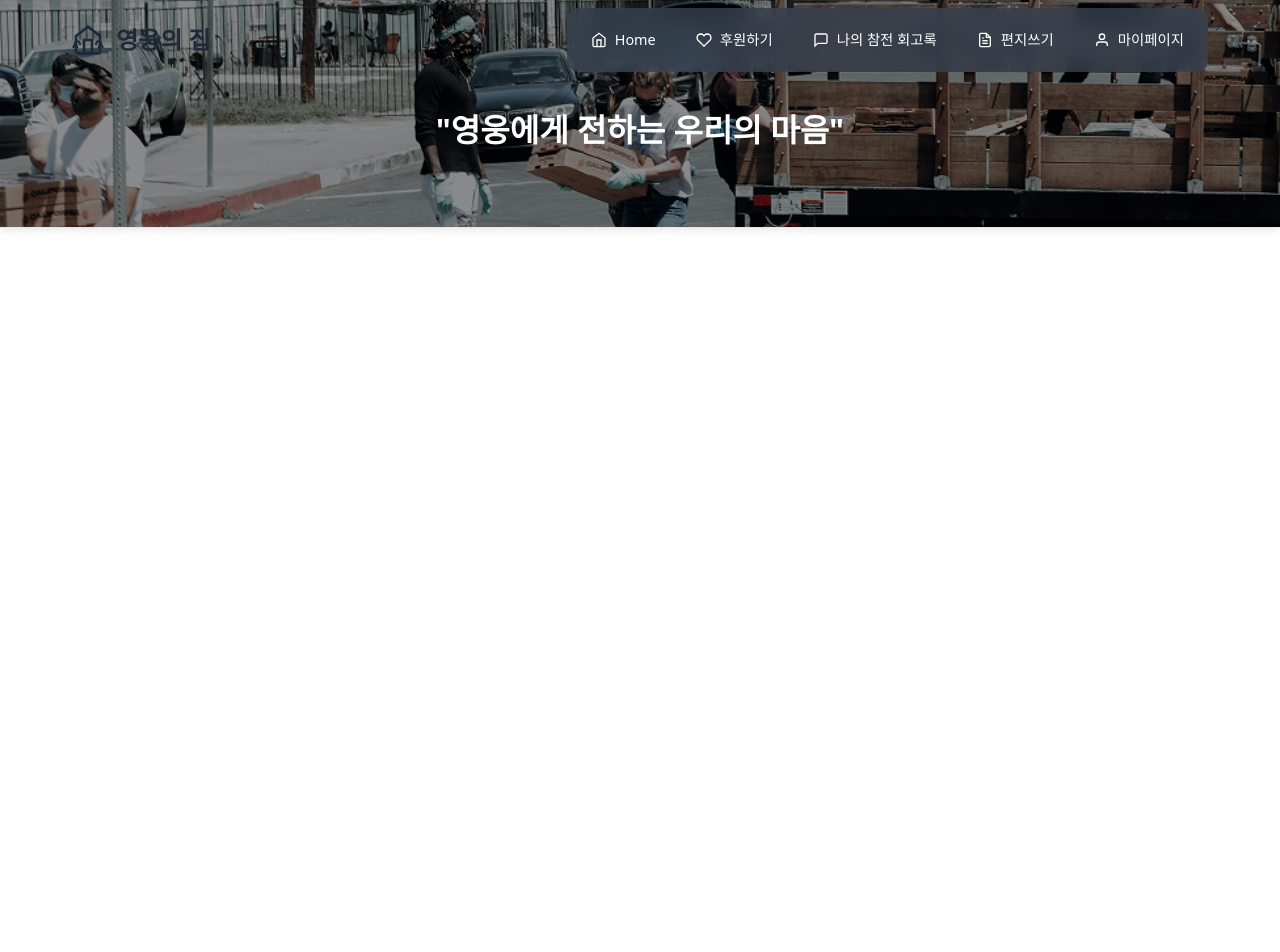
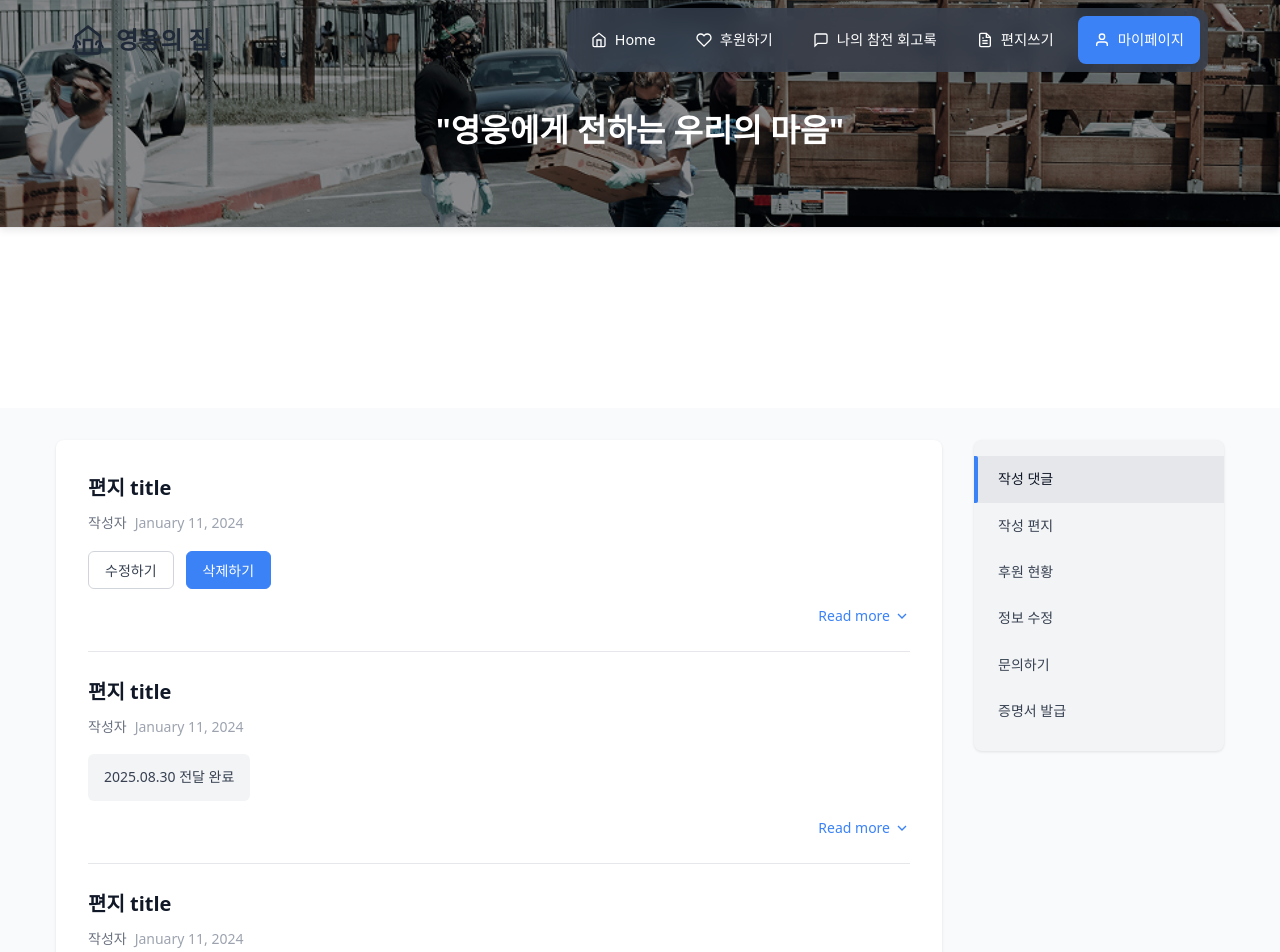
Before and after one commit to 9oormthon-univ/2025_SEASONTHON_TEAM_93_FE, a React (Vite) app: page /mypage in a window 1280 px wide. Shown: the top 952 px of the page. Before the commit the page ends 800 px from the top, so only its background shows below. Built offline with nearby package versions, Linux system fonts and the light colour scheme.

Commit message:
feat: 마이 페이지 UI 구현

```diff
--- a/src/App.tsx
+++ b/src/App.tsx
@@ -5,6 +5,7 @@ import WarMemoirDetail from './components/WarMemoirDetail';
 import WriteLetter from './components/WriteLetter';
 import WriteDetail from './components/WriteDetail';
 import KakaoLogin from './components/KakaoLogin';
+import MyPage from './components/MyPage';
 import './App.css';
 
 function App() {
@@ -18,6 +19,7 @@ function App() {
           <Route path='/memoir/:id' element={<WarMemoirDetail />} />
           <Route path='/write-letter' element={<WriteLetter />} />
           <Route path='/write-detail/:id' element={<WriteDetail />} />
+          <Route path='/mypage' element={<MyPage />} />
           <Route path='/login' element={<KakaoLogin />} />
         </Routes>
       </div>
--- a/src/api/axiosConfig.ts
+++ b/src/api/axiosConfig.ts
@@ -2,7 +2,7 @@ import axios from 'axios';
 
 // 기본 axios 인스턴스 생성
 const api = axios.create({
-  baseURL: 'https://warhero.site', // 백엔드 서버 주소
+  baseURL: '/api', // Vite 프록시를 통해 백엔드에 접근
   timeout: 10000, // 10초 타임아웃
   headers: {
     'Content-Type': 'application/json',
--- a/src/components/Header.tsx
+++ b/src/components/Header.tsx
@@ -98,7 +98,10 @@ const Header = () => {
               </Link>
             </li>
             <li>
-              <a href='#' className='nav-link'>
+              <Link
+                to='/mypage'
+                className={`nav-link ${location.pathname === '/mypage' ? 'nav-link-highlighted' : ''}`}
+              >
                 <svg
                   className='nav-icon'
                   viewBox='0 0 24 24'
@@ -110,7 +113,7 @@ const Header = () => {
                   <circle cx='12' cy='7' r='4' />
                 </svg>
                 마이페이지
-              </a>
+              </Link>
             </li>
           </ul>
         </nav>
--- a/src/components/KakaoLogin.tsx
+++ b/src/components/KakaoLogin.tsx
@@ -1,9 +1,27 @@
 import './KakaoLogin.css';
+import { useEffect } from 'react';
+import { useNavigate } from 'react-router-dom';
 
 const KakaoLogin = () => {
+  const navigate = useNavigate();
+
+  // URL 파라미터에서 로그인 성공 여부 확인
+  useEffect(() => {
+    const urlParams = new URLSearchParams(window.location.search);
+    const loginSuccess = urlParams.get('login');
+
+    if (loginSuccess === 'success') {
+      // 로그인 성공 시 WarMemoir 페이지로 리다이렉트
+      navigate('/home');
+    }
+  }, [navigate]);
+
   const loginWithKakao = () => {
-    // Spring Security OAuth2 Authorization 엔드포인트로 직접 리다이렉트
-    window.location.href = 'https://warhero.site/oauth2/authorization/kakao';
+    // 개발용: 바로 WarMemoir 페이지로 이동
+    navigate('/home');
+
+    // 실제 로그인 (주석 처리)
+    // window.location.href = 'https://warhero.site/oauth2/authorization/kakao';
   };
 
   return (
--- /dev/null
+++ b/src/components/MyPage.css
@@ -0,0 +1,233 @@
+.my-page {
+  margin-top: 180px; /* 헤더 + 메시지 높이만큼 여백 */
+  min-height: calc(100vh - 180px);
+  background-color: #f9fafb;
+  padding: 2rem 0;
+}
+
+.content-container {
+  max-width: 1200px;
+  margin: 0 auto;
+  padding: 0 1rem;
+  display: flex;
+  gap: 2rem;
+}
+
+.main-content {
+  flex: 1;
+  background-color: #fff;
+  border-radius: 8px;
+  padding: 2rem;
+  box-shadow: 0 1px 3px rgba(0, 0, 0, 0.1);
+}
+
+.content-list {
+  display: flex;
+  flex-direction: column;
+  gap: 1.5rem;
+}
+
+.content-item {
+  border-bottom: 1px solid #e5e7eb;
+  padding-bottom: 1.5rem;
+}
+
+.content-item:last-child {
+  border-bottom: none;
+  padding-bottom: 0;
+}
+
+.item-header {
+  margin-bottom: 1rem;
+}
+
+.item-title {
+  font-size: 1.25rem;
+  font-weight: 600;
+  color: #111827;
+  margin: 0 0 0.5rem 0;
+}
+
+.item-meta {
+  display: flex;
+  gap: 0.5rem;
+  font-size: 0.875rem;
+  color: #6b7280;
+}
+
+.author {
+  font-weight: 500;
+}
+
+.date {
+  color: #9ca3af;
+}
+
+.item-actions {
+  margin-bottom: 1rem;
+}
+
+.action-buttons {
+  display: flex;
+  gap: 0.75rem;
+}
+
+.btn-modify {
+  background-color: #fff;
+  border: 1px solid #d1d5db;
+  color: #374151;
+  padding: 0.5rem 1rem;
+  border-radius: 6px;
+  font-size: 0.875rem;
+  cursor: pointer;
+  transition: all 0.2s;
+}
+
+.btn-modify:hover {
+  background-color: #f9fafb;
+  border-color: #9ca3af;
+}
+
+.btn-delete {
+  background-color: #3b82f6;
+  border: 1px solid #3b82f6;
+  color: #fff;
+  padding: 0.5rem 1rem;
+  border-radius: 6px;
+  font-size: 0.875rem;
+  cursor: pointer;
+  transition: all 0.2s;
+}
+
+.btn-delete:hover {
+  background-color: #2563eb;
+  border-color: #2563eb;
+}
+
+.delivery-status {
+  background-color: #f3f4f6;
+  color: #374151;
+  padding: 0.75rem 1rem;
+  border-radius: 6px;
+  font-size: 0.875rem;
+  text-align: center;
+  width: fit-content;
+}
+
+.read-more {
+  display: flex;
+  justify-content: flex-end;
+}
+
+.read-more-link {
+  display: flex;
+  align-items: center;
+  gap: 0.25rem;
+  color: #3b82f6;
+  text-decoration: none;
+  font-size: 0.875rem;
+  transition: color 0.2s;
+}
+
+.read-more-link:hover {
+  color: #2563eb;
+}
+
+.arrow-icon {
+  width: 16px;
+  height: 16px;
+}
+
+.sidebar {
+  width: 250px;
+  flex-shrink: 0;
+}
+
+.sidebar-nav {
+  background-color: #f3f4f6;
+  border-radius: 8px;
+  padding: 1rem 0;
+  box-shadow: 0 1px 3px rgba(0, 0, 0, 0.1);
+}
+
+.nav-item {
+  padding: 0.75rem 1.5rem;
+  cursor: pointer;
+  transition: all 0.2s;
+  position: relative;
+  color: #374151;
+  font-size: 0.875rem;
+}
+
+.nav-item:hover {
+  background-color: #e5e7eb;
+  color: #111827;
+}
+
+.nav-item.active {
+  background-color: #e5e7eb;
+  color: #111827;
+  font-weight: 500;
+}
+
+.nav-item.active::before {
+  content: '';
+  position: absolute;
+  left: 0;
+  top: 0;
+  bottom: 0;
+  width: 4px;
+  background-color: #3b82f6;
+  border-radius: 0 2px 2px 0;
+}
+
+/* 모바일 반응형 */
+@media (max-width: 768px) {
+  .my-page {
+    margin-top: 120px;
+    padding: 1rem 0;
+  }
+
+  .content-container {
+    flex-direction: column;
+    gap: 1rem;
+    padding: 0 1rem;
+  }
+
+  .sidebar {
+    width: 100%;
+    order: -1;
+  }
+
+  .sidebar-nav {
+    display: flex;
+    overflow-x: auto;
+    padding: 0.5rem 0;
+  }
+
+  .nav-item {
+    white-space: nowrap;
+    padding: 0.5rem 1rem;
+    border-radius: 6px;
+    margin: 0 0.25rem;
+  }
+
+  .nav-item.active::before {
+    display: none;
+  }
+
+  .main-content {
+    padding: 1rem;
+  }
+
+  .action-buttons {
+    flex-direction: column;
+    gap: 0.5rem;
+  }
+
+  .btn-modify,
+  .btn-delete {
+    width: 100%;
+    text-align: center;
+  }
+}
--- /dev/null
+++ b/src/components/MyPage.tsx
@@ -0,0 +1,114 @@
+import './MyPage.css';
+import { useState } from 'react';
+
+const MyPage = () => {
+  const [activeSection, setActiveSection] = useState('작성 댓글');
+
+  // 샘플 데이터
+  const comments = [
+    {
+      id: 1,
+      title: '편지 title',
+      author: '작성자',
+      date: 'January 11, 2024',
+      status: 'pending'
+    },
+    {
+      id: 2,
+      title: '편지 title',
+      author: '작성자',
+      date: 'January 11, 2024',
+      status: 'delivered',
+      deliveryDate: '2025.08.30'
+    },
+    {
+      id: 3,
+      title: '편지 title',
+      author: '작성자',
+      date: 'January 11, 2024',
+      status: 'delivered',
+      deliveryDate: '2025.08.30'
+    },
+    {
+      id: 4,
+      title: '편지 title',
+      author: '작성자',
+      date: 'January 11, 2024',
+      status: 'delivered',
+      deliveryDate: '2025.08.30'
+    }
+  ];
+
+  const navigationItems = [
+    '작성 댓글',
+    '작성 편지',
+    '후원 현황',
+    '정보 수정',
+    '문의하기',
+    '증명서 발급'
+  ];
+
+  const handleSectionChange = (section: string) => {
+    setActiveSection(section);
+  };
+
+  return (
+    <main className='my-page'>
+      <div className='content-container'>
+        <div className='main-content'>
+          <div className='content-list'>
+            {comments.map((comment) => (
+              <div key={comment.id} className='content-item'>
+                <div className='item-header'>
+                  <h3 className='item-title'>{comment.title}</h3>
+                  <div className='item-meta'>
+                    <span className='author'>{comment.author}</span>
+                    <span className='date'>{comment.date}</span>
+                  </div>
+                </div>
+
+                <div className='item-actions'>
+                  {comment.status === 'pending' ? (
+                    <div className='action-buttons'>
+                      <button className='btn-modify'>수정하기</button>
+                      <button className='btn-delete'>삭제하기</button>
+                    </div>
+                  ) : (
+                    <div className='delivery-status'>
+                      {comment.deliveryDate} 전달 완료
+                    </div>
+                  )}
+                </div>
+
+                <div className='read-more'>
+                  <a href='#' className='read-more-link'>
+                    Read more
+                    <svg className='arrow-icon' viewBox='0 0 24 24' fill='none' stroke='currentColor' strokeWidth='2'>
+                      <path d='M6 9l6 6 6-6'/>
+                    </svg>
+                  </a>
+                </div>
+              </div>
+            ))}
+          </div>
+        </div>
+
+        <div className='sidebar'>
+          <nav className='sidebar-nav'>
+            {navigationItems.map((item) => (
+              <div
+                key={item}
+                className={`nav-item ${activeSection === item ? 'active' : ''}`}
+                onClick={() => handleSectionChange(item)}
+              >
+                {item}
+              </div>
+            ))}
+          </nav>
+        </div>
+      </div>
+    </main>
+  );
+};
+
+export default MyPage;
--- a/src/components/WarMemoir.tsx
+++ b/src/components/WarMemoir.tsx
@@ -116,6 +116,8 @@ const WarMemoir = () => {
       try {
         setLoading(true);
         setError(null);
+
+        // 프록시를 통한 실제 API 호출
         const response = await memoirService.getMemoirs(currentPage, itemsPerPage);
 
         if (response.isSuccess && response.result) {
@@ -124,11 +126,16 @@ const WarMemoir = () => {
         } else {
           setError('데이터를 불러오는데 실패했습니다.');
         }
+
       } catch (err) {
         console.error('회고록 조회 실패:', err);
         setError('서버 연결에 실패했습니다.');
         // 에러 시 샘플 데이터 사용
-        setMemoirs(sampleMemoirs.slice(0, itemsPerPage));
+        const startIndex = currentPage * itemsPerPage;
+        const endIndex = startIndex + itemsPerPage;
+        const pageData = sampleMemoirs.slice(startIndex, endIndex);
+
+        setMemoirs(pageData);
         setTotalPages(Math.ceil(sampleMemoirs.length / itemsPerPage));
       } finally {
         setLoading(false);
--- a/src/components/index.ts
+++ b/src/components/index.ts
@@ -5,5 +5,6 @@ export { default as WarMemoirDetail } from './WarMemoirDetail';
 export { default as WriteLetter } from './WriteLetter';
 export { default as WriteDetail } from './WriteDetail';
 export { default as KakaoLogin } from './KakaoLogin';
+export { default as MyPage } from './MyPage';
 
 // 필요에 따라 추가 컴포넌트들을 여기에 export하세요
--- a/vite.config.ts
+++ b/vite.config.ts
@@ -4,4 +4,13 @@ import react from '@vitejs/plugin-react';
 // https://vite.dev/config/
 export default defineConfig({
   plugins: [react()],
+  server: {
+    proxy: {
+      '/api': {
+        target: 'https://warhero.site',
+        changeOrigin: true,
+        rewrite: (path) => path.replace(/^\/api/, ''),
+      },
+    },
+  },
 });
```
